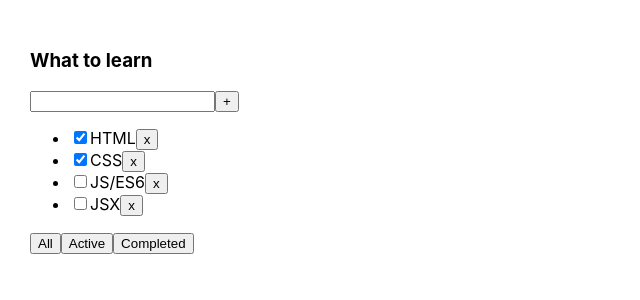
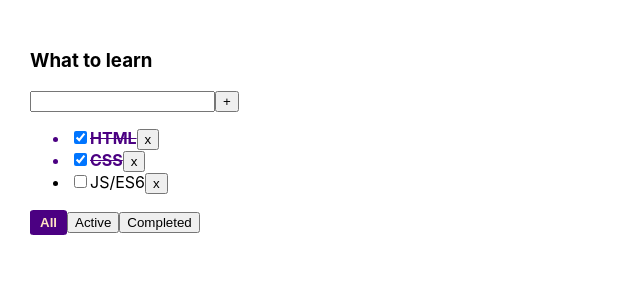
Before and after one commit to Tatsiana1111/todolist, a React (Create React App) app: page / in a window 1280 px wide. Shown: the top 300 px of the page, without its empty margins (0-640 px from the left). Built offline with nearby package versions, Linux system fonts and the light colour scheme.

Commit message:
lesson 4

```diff
--- a/src/App.css
+++ b/src/App.css
@@ -1,8 +1,27 @@
 .App {
-  padding: 30px;
-  display: flex;
+    padding: 30px;
+    display: flex;
 }
 
 .App > div {
-  margin-right: 50px;
+    margin-right: 50px;
 }
+
+.isDone {
+    text-decoration: line-through;
+    color: indigo;
+    font-weight: bold;
+}
+
+.active {
+    background-color: indigo;
+    color: bisque;
+    font-weight: bold;
+    border: 4px solid indigo;
+    border-radius: 10%;
+}
+
+.error {
+    border: 2px solid crimson;
+    outline: none;
+}
--- a/src/App.tsx
+++ b/src/App.tsx
@@ -2,31 +2,32 @@ import React, {useState} from 'react';
 import './App.css';
 import TodoList, {TaskType} from "./TodoList";
 import {v1} from "uuid";
-
-export type FilterValuesType = 'all' | 'active' | 'completed'
+// CRUD => R (site)
+// GUI & CLI
+export type FilterValuesType = "all" | "active" | "completed"
 
 function App() {
-    const title: string = 'What to learn'
+    console.log(v1())
+    // BLL:
+    const title: string = "What to learn"
 
-    const [tasks, setTasks] = useState([
+    const [tasks, setTasks] = useState<Array<TaskType>>([ //[newState, setter(fn)]
         {id: v1(), title: "HTML", isDone: true},
         {id: v1(), title: "CSS", isDone: true},
         {id: v1(), title: "JS/ES6", isDone: false},
-        {id: v1(), title: "JSX", isDone: false},]
-    )
-
-    const [filter, setFilter] = useState<FilterValuesType>('all')
-
-    const removeTask = (taskID: string) => {
-        setTasks(tasks.filter(task => task.id !== taskID))
+    ])
+    const removeTask = (taskID: string): void => {
+        setTasks(tasks.filter((task: TaskType) => task.id !== taskID))
     }
     const addTask = (title: string) => {
-        let newTask = {id: v1(), title: title, isDone: false}
-        let newTasks = [newTask, ...tasks]
-        return setTasks(newTasks)
+        const id = v1()
+        const isDone = false
+        setTasks([{id, title, isDone}, ...tasks])
     }
 
+    const [filter, setFilter] = useState<FilterValuesType>("all")
     let tasksForRender;
+
     switch (filter) {
         case "completed":
             tasksForRender = tasks.filter(t => t.isDone === true)
@@ -41,11 +42,23 @@ function App() {
     const changeFilter = (filter: FilterValuesType) => {
         setFilter(filter)
     }
+    const changeTaskStatus = (taskID: string, isDone: boolean) => {
+        setTasks(tasks.map(t => t.id === taskID ? {...t, isDone: isDone} : t))
+    }
 
+
+    // UI:
     return (
         <div className="App">
-            <TodoList title={title} tasks={tasksForRender} removeTask={removeTask} changeFilter={changeFilter}
-                      addTask={addTask}/>
+            <TodoList
+                filter={filter}
+                title={title}
+                tasks={tasksForRender}
+                removeTask={removeTask}
+                changeFilter={changeFilter}
+                addTask={addTask}
+                changeTaskStatus={changeTaskStatus}
+            />
         </div>
     );
 }
--- a/src/TodoList.tsx
+++ b/src/TodoList.tsx
@@ -1,14 +1,6 @@
-import React, {ChangeEvent, KeyboardEvent, useState} from 'react';
+import React, {useState, KeyboardEvent, ChangeEvent} from 'react';
 import {FilterValuesType} from "./App";
 
-type TodoListPropsType = {
-    title: string
-    tasks: Array<TaskType>
-    removeTask: (taskID: string) => void
-    changeFilter: (filter: FilterValuesType) => void
-    addTask: (title: string) => void
-
-}
 
 export type TaskType = {
     id: string
@@ -16,49 +8,84 @@ export type TaskType = {
     isDone: boolean
 }
 
+type TodoListPropsType = {
+    filter: FilterValuesType
+    title: string
+    tasks: TaskType[]
+    removeTask: (taskID: string) => void
+    changeFilter: (filter: FilterValuesType) => void
+    addTask: (title: string) => void
+    changeTaskStatus: (taskID: string, isDone: boolean) => void
+}
+
+
 const TodoList = (props: TodoListPropsType) => {
-    const [newTaskTitle, setNewTaskTitle] = useState('')
-    const tasksListItem = props.tasks.map(task => {
-        const removeTask = () => props.removeTask(task.id)
-        return (<li key={task.id}>
-            <input type="checkbox" checked={task.isDone}/>
-            <span>{task.title}</span>
-            <button onClick={removeTask}>x</button>
-        </li>)
-    })
-    const onNewTitleChangeHandler = (event: ChangeEvent<HTMLInputElement>) => {
-        setNewTaskTitle(event.currentTarget.value)
+    const [title, setTitle] = useState("")
+    const [error, setError] = useState<boolean>(false)
+
+    const tasksListItems = props.tasks.length
+        ? props.tasks.map(task => {
+            const removeTask = () => props.removeTask(task.id)
+            const changeTaskStatus = (e: ChangeEvent<HTMLInputElement>) => props.changeTaskStatus(task.id, e.currentTarget.checked)
+            return (
+                <li className={task.isDone === true ? 'isDone' : ''}>
+                    <input type="checkbox" checked={task.isDone} onChange={changeTaskStatus}/>
+                    <span>{task.title}</span>
+                    <button onClick={removeTask}>x</button>
+                </li>
+            )
+        })
+        : <span>Your taskList is empty</span>
+
+    const onClickAddTask = () => {
+        const trimmedTitle = title.trim()
+        if (trimmedTitle) {
+            props.addTask(trimmedTitle)
+        } else {
+            setError(true)
+        }
+        setTitle("")
     }
-    const onKeyPressEnter = (event: KeyboardEvent<HTMLInputElement>) => {
-        if (event.charCode === 13) {
-            props.addTask(newTaskTitle)
-            setNewTaskTitle('')
+    const onKeyDownAddTask = (e: KeyboardEvent<HTMLInputElement>) => {
+        if (e.key === "Enter" && e.ctrlKey === true) {
+            onClickAddTask()
         }
     }
-    const addTask = () => {
-        props.addTask(newTaskTitle)
-        setNewTaskTitle('')
+    const onChangeSetTitle = (e: ChangeEvent<HTMLInputElement>) => {
+        error && setError(false)
+        setTitle(e.currentTarget.value)
     }
-    const onAllClickHandler = () => props.changeFilter('all')
-    const onActiveClickHandler = () => props.changeFilter('active')
-    const onCompletedClickHandler = () => props.changeFilter('completed')
+    const getChangeFilterHandler = (filter: FilterValuesType) => {
+        return () => props.changeFilter(filter)
+    }
+
+
     return (
         <div>
             <h3>{props.title}</h3>
             <div>
-                <input value={newTaskTitle} onChange={onNewTitleChangeHandler}
-                       onKeyPress={onKeyPressEnter}
+                <input
+                    value={title}
+                    onChange={onChangeSetTitle}
+                    onKeyDown={onKeyDownAddTask}
+                    className={error ? 'error' : ''}
                 />
-                <button onClick={addTask}>+
-                </button>
+                <button onClick={onClickAddTask}>+</button>
+                {error && <div style={{color: 'crimson'}}>Title is required!</div>}
             </div>
             <ul>
-                {tasksListItem}
+                {tasksListItems}
             </ul>
             <div>
-                <button onClick={onAllClickHandler}>All</button>
-                <button onClick={onActiveClickHandler}>Active</button>
-                <button onClick={onCompletedClickHandler}>Completed</button>
+                <button className={props.filter === 'all' ? 'active' : ''}
+                        onClick={getChangeFilterHandler("all")}>All
+                </button>
+                <button className={props.filter === 'active' ? 'active' : ''}
+                        onClick={getChangeFilterHandler("active")}>Active
+                </button>
+                <button className={props.filter === 'completed' ? 'active' : ''}
+                        onClick={getChangeFilterHandler("completed")}>Completed
+                </button>
             </div>
         </div>
     );
```
